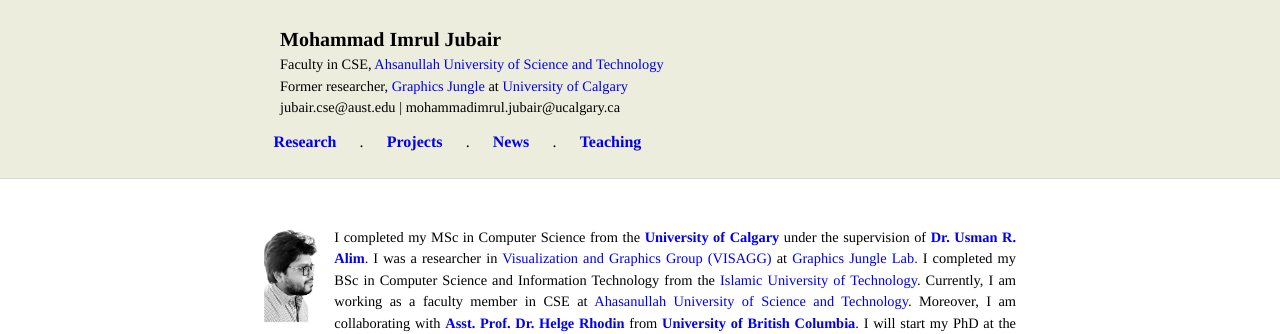
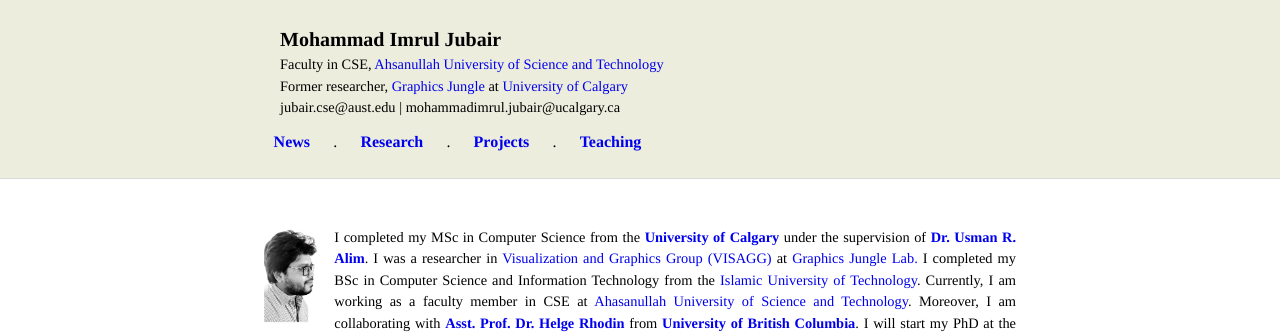
Before and after one commit to imruljubair/imruljubair.github.io, a Jekyll site: the page built from index.html, in a window 1280 px wide and 900 px high. Shown: the top 334 px of the window. Built offline with Jekyll 4.4.1, drawn with Linux system fonts in a browser that asks for light colours.

Commit message:
Update nav.html

```diff
--- a/_includes/nav.html
+++ b/_includes/nav.html
@@ -13,11 +13,11 @@
     <div style="clear:both;"></div>
     <div style="text-align: left">
     <ul class="navbar">
+        <li><a href="#news"><span>News</span></a></li>
+        <li>.</li>
         <li><a href="#research"><span>Research</span></a></li>
         <li>.</li>
         <li><a href="#projects"><span>Projects</span></a></li>
-        <li>.</li>
-		    <li><a href="#news"><span>News</span></a></li>
         <li>.</li>
         <li><a href="#teaching"><span>Teaching</span></a></li>
         <!--<li>|</li>
```
